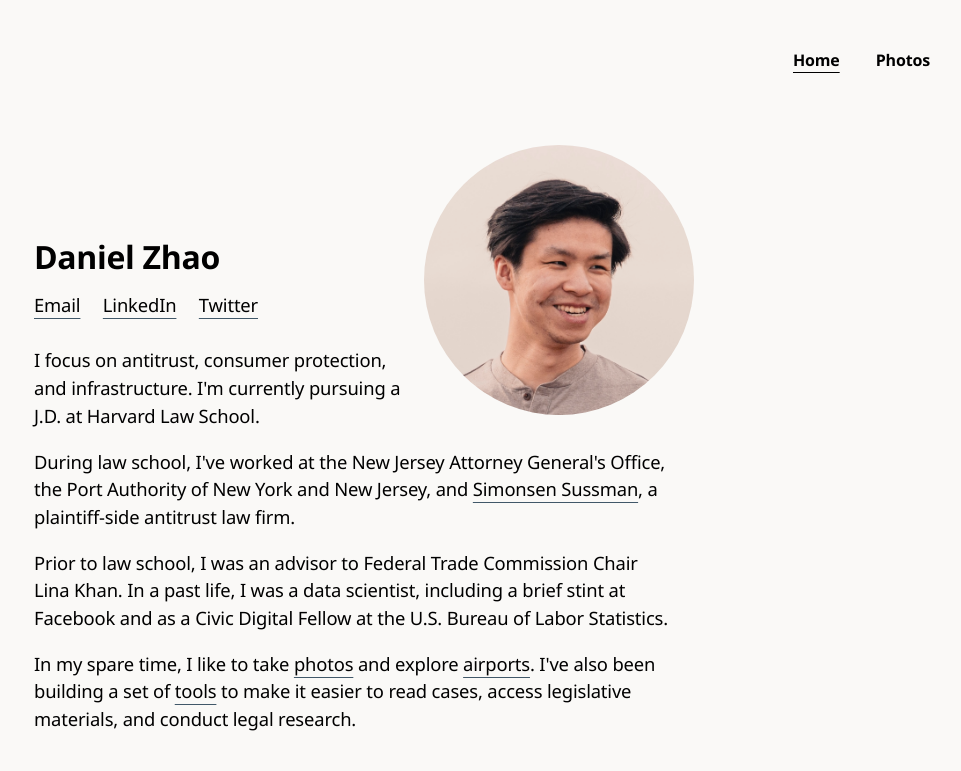
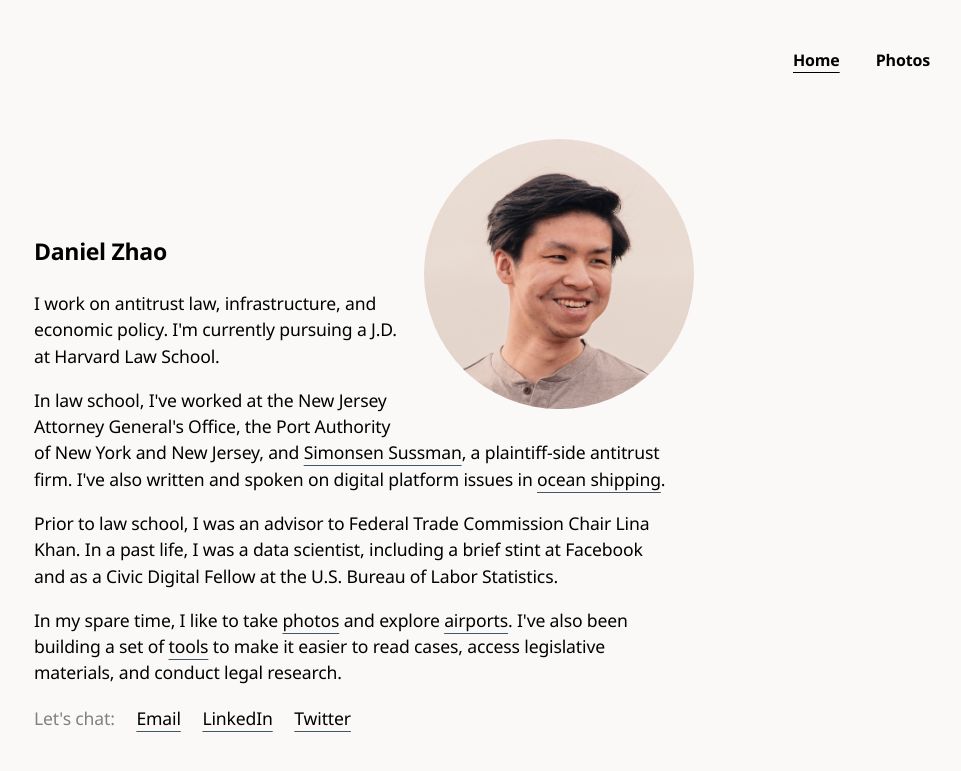
Before and after one commit to iamdanzhao/iamdanzhao.github.io, a Jekyll site: the page index.html, which Jekyll copies as it is, in a window 1280 px wide. Shown: the top 771 px of the page, without its empty margins (286-1247 px from the left). Built offline with Jekyll 4.4.1, drawn with Linux system fonts in a browser that asks for light colours; some web fonts are replaced.

Commit message:
formatting

```diff
--- a/index.html
+++ b/index.html
@@ -34,15 +34,16 @@
                 <div class="">
                     <img id="bio-prof-pic" src="media/profile.jpg">
                     <h1>Daniel Zhao</h1>
+                    <p>I work on antitrust law, infrastructure, and economic policy. I'm currently pursuing a J.D. at Harvard Law School.</p>
+                    <p>In law school, I've worked at the New Jersey Attorney General's Office, the Port Authority of New York and New Jersey, and <a href="https://www.simonsensussman.com/">Simonsen Sussman</a>, a plaintiff-side antitrust firm. I've also written and spoken on digital platform issues in <a href="https://cdn.vanderbilt.edu/vu-URL/wp-content/uploads/sites/412/2025/12/19150641/Regulation-of-Shipping-Exchanges.pdf">ocean shipping</a>.</p>
+                    <p>Prior to law school, I was an advisor to Federal Trade Commission Chair Lina Khan. In a past life, I was a data scientist, including a brief stint at Facebook and as a Civic Digital Fellow at the U.S. Bureau of Labor Statistics.</p>
+                    <p>In my spare time, I like to take <a href="http://photos.danielzhao.com">photos</a> and explore <a href="https://photos.danielzhao.com/airports">airports</a>. I've also been building a set of <a href="https://legaltools.danielzhao.com/">tools</a> to make it easier to read cases, access legislative materials, and conduct legal research.</p>
                     <ul class="socials">
+                        <li>Let's chat:</li>
                         <li><a href="mailto:daniel@danielzhao.com">Email</a></li>
                         <li><a href="https://linkedin.com/in/iamdanzhao">LinkedIn</a></li>
                         <li><a href="https://twitter.com/iamdanzhao">Twitter</a></li>
                     </ul>
-                    <p>I focus on antitrust, consumer protection, and infrastructure. I'm currently pursuing a J.D. at Harvard Law School.</p>
-                    <p>During law school, I've worked at the New Jersey Attorney General's Office, the Port Authority of New York and New Jersey, and <a href="https://www.simonsensussman.com/">Simonsen Sussman</a>, a plaintiff-side antitrust law firm.</p>
-                    <p>Prior to law school, I was an advisor to Federal Trade Commission Chair Lina Khan. In a past life, I was a data scientist, including a brief stint at Facebook and as a Civic Digital Fellow at the U.S. Bureau of Labor Statistics.</p>
-                    <p>In my spare time, I like to take <a href="http://photos.danielzhao.com">photos</a> and explore <a href="https://photos.danielzhao.com/airports">airports</a>. I've also been building a set of <a href="https://legaltools.danielzhao.com/">tools</a> to make it easier to read cases, access legislative materials, and conduct legal research.</p>
                 </div>
             </div>
         </main>
--- a/styles/main.css
+++ b/styles/main.css
@@ -43,7 +43,7 @@ a:hover {
 }
 
 p, li {
-    font-size: 115%;
+    font-size: 110%;
     line-height: 150%;
 }
 
@@ -92,7 +92,6 @@ nav {
 }
 
 nav a {
-    font-size: 16px;
     font-weight: 600;
     margin: 1em;
 }
@@ -162,22 +161,23 @@ main {
     font-weight: 600;
     letter-spacing: -0.02rem;
     margin-bottom: 0.5em;
+    font-size: 144%;
 }
 
 .intro h2 {
-    font-size: 130%;
     font-weight: 400;
     letter-spacing: -0.01rem;
 }
 
 ul.socials {
-    margin-top: 1.36em;
+    margin-top: 1.2em;
     padding-inline-start: 0;
 }
 
 ul.socials li {
     display: inline;
     list-style: none;
+    color: gray;
 }
 
 ul.socials li:not(:first-child) {
```
